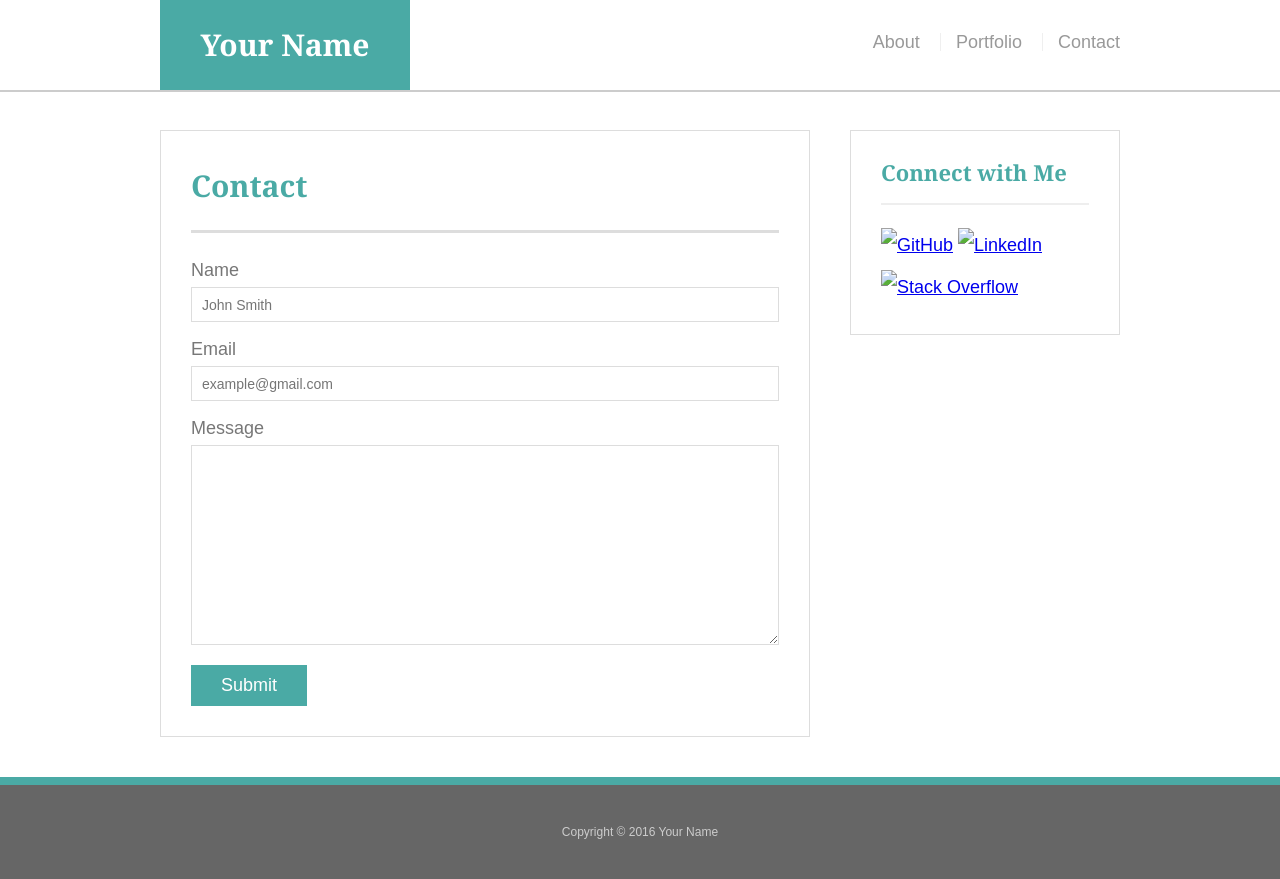
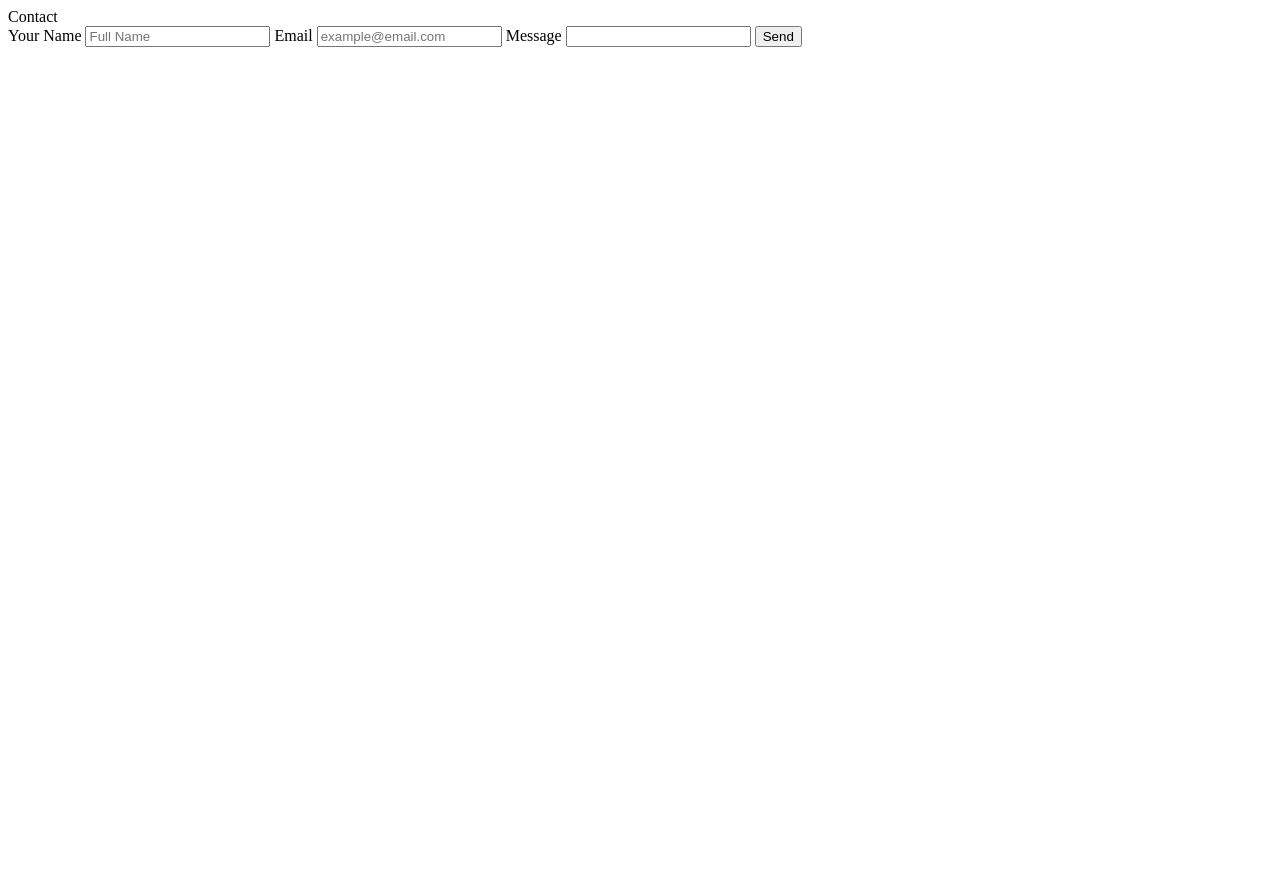
Before and after one commit to gsgalarnyk/Bootstrap-Portfolio, a plain HTML site: page contact.html in a window 1280 px wide. After the commit the page ends 800 px from the top, so only its background shows below. Drawn offline with Linux system fonts and the light colour scheme.

Commit message:
Everything went wrong

```diff
--- a/contact.html
+++ b/contact.html
@@ -1,66 +1,20 @@
-<!doctype html>
-<html lang="en-us">
+<!DOCTYPE html>
+<html>
+<head>
+	<title></title>
+</head>
+<body>
+<div class=" row container col-md-10 ">
+	<div class="row page-header col-md-12"> Contact </div>
+	<span class="input-group-addon"> Your Name </span>
+	<input type="text" class="form-control" placeholder="Full Name">
+	<span class="input-group-addon"> Email </span>
+	<input type="text" class="form-control" placeholder="example@email.com">
+	<span class="input-group-addon"> Message </span>
+	<input type="text" class="form-control" placeholder="">
+	<button class="btn-lg btn btn-default btn-info">Send</button>
 
-<head>
-  <meta charset="UTF-8">
-  <title>Contact | Your Name</title>
-  <link rel="stylesheet" type="text/css" href="./reset.css">
-  <link rel="stylesheet" type="text/css" href="./style.css">
-</head>
 
-<body>
-
-  <header id="masthead">
-    <div class="container">
-      <a href="index.html" id="logo">Your Name</a>
-      <nav>
-        <a href="index.html">About</a>
-        <a href="portfolio.html">Portfolio</a>
-        <a href="contact.html">Contact</a>
-      </nav>
-    </div>
-  </header>
-
-  <div id="main-container" class="container">
-    <section class="main-section">
-      <h1>Contact</h1>
-
-      <form id="contact-form">
-        <ul>
-          <li>
-            <label for="name">Name</label>
-            <input type="text" id="name" name="name" placeholder="John Smith" required="required">
-          </li>
-          <li>
-            <label for="email">Email</label>
-            <input type="email" id="email" name="email" placeholder="example@gmail.com" required="required">
-          </li>
-          <li>
-            <label for="message">Message</label>
-            <textarea id="message" name="message" required="required"></textarea>
-          </li>
-        </ul>
-        <input type="submit">
-      </form>
-
-    </section>
-
-    <section class="sidebar">
-      <div id="connect">
-        <h2>Connect with Me</h2>
-
-        <a href="#"><img src="C:\Users\rainb\Pictures\Misc\Homework1\github-128.png" class="social" alt="GitHub" /></a>
-        <a href="#"><img src="C:\Users\rainb\Pictures\Misc\Homework1\linkedin-128.png" class="social" alt="LinkedIn" /></a>
-        <a href="#"><img src="C:\Users\rainb\Pictures\Misc\Homework1\stackoverflow-128.png" class="social" alt="Stack Overflow" /></a>
-      </div>
-    </section>
-  </div>
-
-  <footer>
-    <div class="container">
-      Copyright &copy; 2016 Your Name
-    </div>
-  </footer>
+</div>
 </body>
-
 </html>
--- a/reset.css
+++ /dev/null
@@ -1,129 +0,0 @@
-html,
-body,
-div,
-span,
-applet,
-object,
-iframe,
-h1,
-h2,
-h3,
-h4,
-h5,
-h6,
-p,
-blockquote,
-pre,
-a,
-abbr,
-acronym,
-address,
-big,
-cite,
-code,
-del,
-dfn,
-em,
-img,
-ins,
-kbd,
-q,
-s,
-samp,
-small,
-strike,
-strong,
-sub,
-sup,
-tt,
-var,
-b,
-u,
-i,
-center,
-dl,
-dt,
-dd,
-ol,
-ul,
-li,
-fieldset,
-form,
-label,
-legend,
-table,
-caption,
-tbody,
-tfoot,
-thead,
-tr,
-th,
-td,
-article,
-aside,
-canvas,
-details,
-embed,
-figure,
-figcaption,
-footer,
-header,
-hgroup,
-menu,
-nav,
-output,
-ruby,
-section,
-summary,
-time,
-mark,
-audio,
-video {
-  padding: 0;
-  margin: 0;
-  font: inherit;
-  font-size: 100%;
-  vertical-align: baseline;
-  border: 0;
-}
-/* HTML5 display-role reset for older browsers */
-article,
-aside,
-details,
-figcaption,
-figure,
-footer,
-header,
-hgroup,
-menu,
-nav,
-section {
-  display: block;
-}
-
-body {
-  line-height: 1;
-}
-
-ol,
-ul {
-  list-style: none;
-}
-
-blockquote,
-q {
-  quotes: none;
-}
-
-blockquote:before,
-blockquote:after,
-q:before,
-q:after {
-  content: "";
-  content: none;
-}
-
-table {
-  border-spacing: 0;
-  border-collapse: collapse;
-}
--- a/style.css
+++ /dev/null
@@ -1,239 +0,0 @@
-body {
-  font-family: Arial, "Helvetica Neue", Helvetica, sans-serif;
-  font-size: 18px;
-  line-height: 34px;
-  color: #777;
-  background: url("C:\Users\rainb\Pictures\Misc\Homework1\concrete_seamless.png");
-}
-
-* {
-  box-sizing: border-box;
-}
-
-/* general */
-
-.container {
-  width: 100%;
-  max-width: 960px;
-  margin: 0 auto;
-  clear: both;
-}
-
-h1,
-h2,
-h3,
-p {
-  margin-bottom: 20px;
-}
-
-p:last-child {
-  margin-bottom: 0;
-}
-
-h1,
-h2,
-h3 {
-  font-family: Georgia, Times, "Times New Roman", serif;
-  font-weight: 700;
-  color: #4aaaa5;
-}
-
-h1 {
-  padding-bottom: 20px;
-  font-size: 30px;
-  line-height: 49px;
-  border-bottom: 3px solid #ddd;
-}
-
-h2,
-h3 {
-  font-size: 22px;
-}
-
-/* header */
-
-#masthead {
-  position: fixed;
-  z-index: 99;
-  width: 100%;
-  margin: 0 0 30px;
-  overflow: auto;
-  color: #fff;
-  background: #fff;
-  border-bottom: 2px solid #ccc;
-}
-
-#logo {
-  float: left;
-  width: 250px;
-  height: 90px;
-  font-family: Georgia, Times, "Times New Roman", serif;
-  font-size: 30px;
-  font-weight: 700;
-  line-height: 90px;
-  color: #fff;
-  text-align: center;
-  text-decoration: none;
-  background: #4aaaa5;
-}
-
-nav {
-  float: right;
-  margin-top: 25px;
-}
-
-nav a {
-  display: inline-block;
-  padding-left: 15px;
-  margin-left: 15px;
-  line-height: 18px;
-  color: #999;
-  text-decoration: none;
-  border-left: 1px solid #efefef;
-}
-
-nav a:first-child {
-  border-left: 0 none;
-}
-
-/* footer */
-
-footer {
-  padding: 30px 0;
-  clear: both;
-  font-size: 12px;
-  color: #fff;
-  color: #ccc;
-  text-align: center;
-  background: #666;
-  border-top: 8px solid #4aaaa5;
-}
-
-/* sidebar */
-
-.sidebar {
-  float: right;
-  width: 100%;
-  max-width: 270px;
-  padding: 30px;
-  margin-bottom: 20px;
-  background: #fff;
-  border: 1px solid #ddd;
-}
-
-h3,
-.sidebar h2 {
-  padding-bottom: 20px;
-  margin-bottom: 15px;
-  line-height: 22px;
-  border-bottom: 2px solid #eee;
-}
-
-.social {
-  width: 62px;
-  height: 62px;
-  margin-top: 8px;
-  margin-right: 5px;
-}
-
-.social:last-child {
-  margin-right: 0;
-}
-
-/* main */
-
-#main-container {
-  padding-top: 130px;
-}
-
-.main-section {
-  float: left;
-  width: 100%;
-  max-width: 650px;
-  padding: 30px;
-  margin: 0 0 40px;
-  background: #fff;
-  border: 1px solid #ddd;
-}
-
-/* portfolio page */
-
-.work {
-  position: relative;
-  float: left;
-  width: 274px;
-  margin: 20px 0 25px;
-  overflow: auto;
-}
-
-.work:nth-child(even) {
-  margin-right: 40px;
-}
-
-.work img {
-  width: 100%;
-  border: 0 none;
-  opacity: 0.8;
-}
-
-.work h3 {
-  position: absolute;
-  bottom: 20px;
-  width: 100%;
-  padding: 15px;
-  margin-bottom: 0;
-  font-weight: 300;
-  line-height: 30px;
-  color: #fff;
-  text-align: center;
-  background: #4aaaa5;
-  border-bottom: 0;
-}
-
-.auth-image {
-  float: left;
-  width: 200px;
-  height: auto;
-  margin-top: 10px;
-  margin-right: 25px;
-}
-
-/* contact page */
-
-#contact-form ul {
-  margin-bottom: 20px;
-}
-
-#contact-form li {
-  margin-bottom: 10px;
-}
-
-label,
-input[type=text],
-input[type=email],
-textarea {
-  display: block;
-  width: 100%;
-}
-
-input[type=text],
-input[type=email],
-textarea {
-  height: 35px;
-  padding: 0 10px;
-  font-size: 14px;
-  border: 1px solid #ddd;
-}
-
-textarea {
-  height: 200px;
-}
-
-input[type=submit] {
-  padding: 10px 30px;
-  font-size: 18px;
-  color: #fff;
-  cursor: pointer;
-  background: #4aaaa5;
-  border: 0 none;
-}
```
Also changed, not shown: contract.html (deleted, +0 -66 lines), index.html (+32 -95 lines), portfolio.html (deleted, +0 -74 lines), about.html (added).
